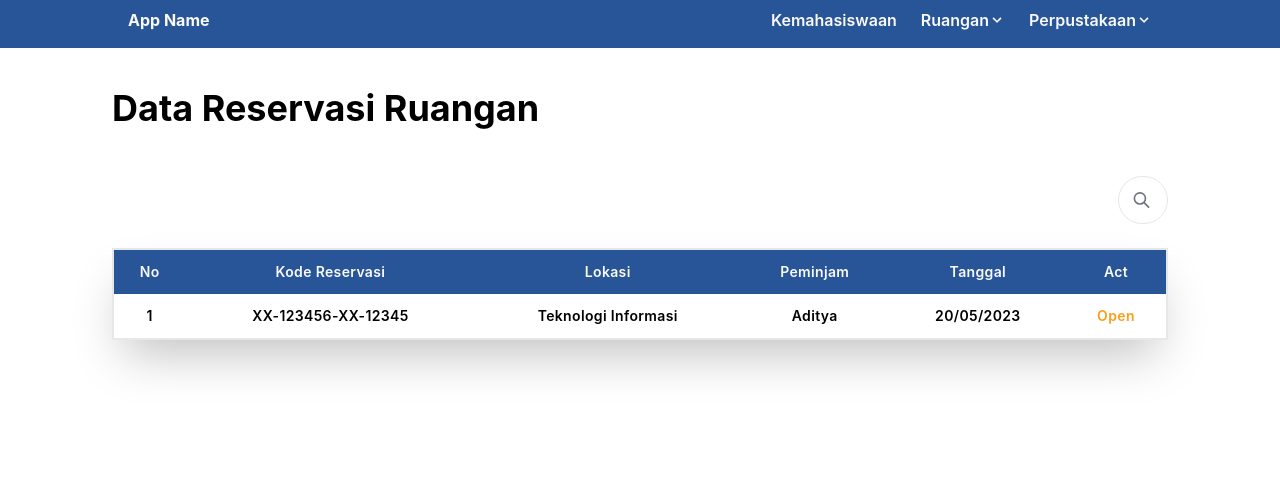
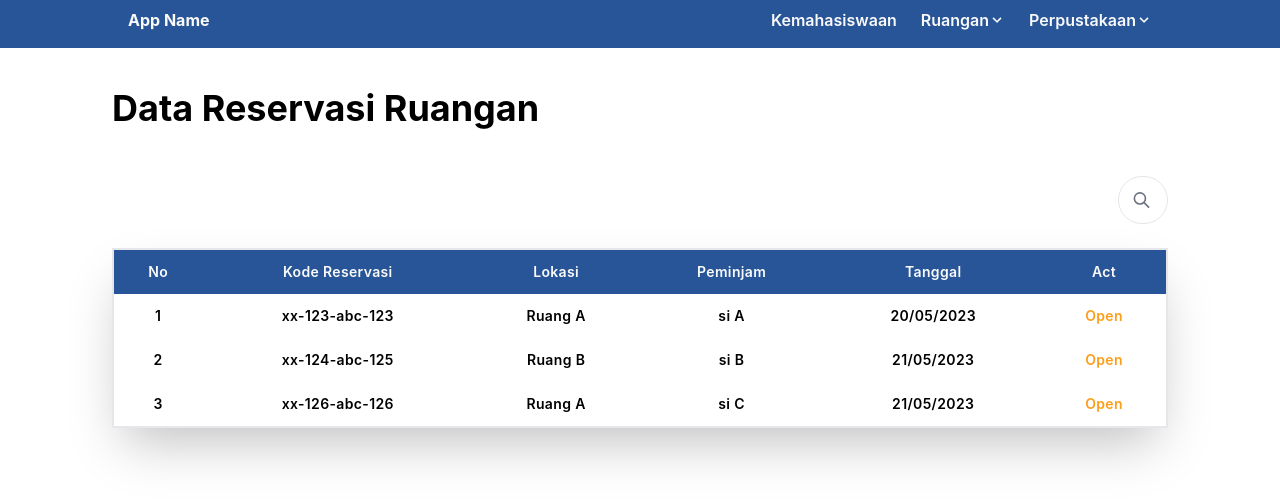
Before and after one commit to adityar22/IAI.1.1-FE, a React (Create React App) app in the folder frontend-1/: page /admin/reservation in a window 1280 px wide. Shown: the top 502 px of the page. Built offline with nearby package versions, Linux system fonts and the light colour scheme.

Commit message:
fix rsv management

```diff
--- a/frontend-1/src/components/room/ReservationList.jsx
+++ b/frontend-1/src/components/room/ReservationList.jsx
@@ -0,0 +1,30 @@
+import React, { useState } from "react";
+import RsvDetail from "./RsvDetail";
+
+const ReservationList = ({rsv, index}) => {
+    const [detail, setDetail] = useState(false)
+    const viewDetail =(state)=>{
+        setDetail(state)
+    }
+
+    return (
+        <>
+            {detail && <RsvDetail rsv={rsv} selfPopUp={viewDetail} />}
+            <tr key={index} className="">
+                <td className="py-3 bg-white-800 p-3 text-sm font-semibold tracking-wide">{index+1}</td>
+                <td className="py-3 bg-white-800 p-3 text-sm font-semibold tracking-wide">{rsv.kode}</td>
+                <td className="py-3 bg-white-800 p-3 text-sm font-semibold tracking-wide">{rsv.lokasi}</td>
+                <td className="py-3 bg-white-800 p-3 text-sm font-semibold tracking-wide">{rsv.peminjam}</td>
+                <td className="py-3 bg-white-800 p-3 text-sm font-semibold tracking-wide">{rsv.tanggal}</td>
+                <td className="py-3 bg-white-800 p-3 text-sm font-semibold tracking-wide">
+                    <p
+                        className="cursor-pointer text-orange hover:text-yellow-300"
+                        onClick={(e)=>{viewDetail(true)}}
+                    >Open</p>
+                </td>
+            </tr>
+        </>
+    );
+}
+
+export default ReservationList;
--- /dev/null
+++ b/frontend-1/src/components/room/RsvDetail.jsx
@@ -0,0 +1,64 @@
+import React, { useState } from "react";
+
+const RsvDetail = ({ rsv, selfPopUp }) => {
+    const [konfirmasi, setKonfirmasi] = useState("")
+    const handleConfirm=(e)=>{
+        setKonfirmasi(e.target.value)
+    }
+
+    return (
+        <>
+            <div className="overlay z-20"></div>
+            <div className="container w-fit mx-auto absolute z-30 top-1/2 left-1/2 -translate-x-1/2 -translate-y-1/2 hover:scale-105 transition-all duration-700">
+                <div className="text-left w-screen max-w-xl mx-8 bg-white shadow-xl rounded-3xl px-6 py-6">
+                    <div className="flex justify-end">
+                        <button className="" onClick={(e) => selfPopUp(false)} >x</button>
+                    </div>
+                    <div className="mb-4">
+                        <h3 className="text-xl font-bold">{rsv.kode}</h3>
+                        <label className="">{rsv.tanggal}</label>
+                    </div>
+                    <div className="mb-2 flex flex-row gap-2">
+                        <label className="">Lokasi : </label>
+                        <label className="">{rsv.lokasi}</label>
+                    </div>
+                    <div className="mb-2 flex flex-row gap-2">
+                        <label className="">Peminjam : </label>
+                        <label className="">{rsv.peminjam}</label>
+                    </div>
+                    <div className="mt-6 flex flex-col">
+                        <label className="">Konfirmasi Peminjaman : </label>
+                        <div className="flex flex-row gap-4">
+                            <label>
+                                <input
+                                    type="radio"
+                                    value="Ditolak"
+                                    checked={konfirmasi==="Ditolak"}
+                                    onChange={handleConfirm}
+                                />Ditolak
+                            </label>
+                            <label>
+                                <input
+                                    type="radio"
+                                    value="Disetujui"
+                                    checked={konfirmasi==="Disetujui"}
+                                    onChange={handleConfirm}
+                                />Disetujui
+                            </label>
+                        </div>
+                    </div>
+
+                    <div className="flex justify-end gap-4">
+                        <button
+                            className="bg-orange mt-3 hover:bg-blue-700 text-white font-bold py-2 px-4 rounded focus :outline-none focus:shadow-outline"
+                        >
+                            Submit
+                        </button>
+                    </div>
+                </div>
+            </div>
+        </>
+    );
+}
+
+export default RsvDetail;
--- a/frontend-1/src/pages/Admin/RoomReservation.jsx
+++ b/frontend-1/src/pages/Admin/RoomReservation.jsx
@@ -1,11 +1,12 @@
 import React from "react";
 import Searchbar from "../../components/public/searchbar";
+import ReservationList from "../../components/room/ReservationList";
 
 const RoomReservation = () => {
     const reservations = [
-        { title: 'Book 1', author: 'Author 1', publisher:'Publisher 1', synopsis:'lorem ipsum sir dolor amet', isFiction:true, numOfBooks:5, genres:['gen1','gen2', 'gen3'], cover: 'book1.jpg' },
-        { title: 'Book 2', author: 'Author 2', publisher:'Publisher 2', synopsis:'lorem ipsum sir dolor amet', isFiction:true, numOfBooks:8, genres:['gen1','gen2', 'gen3'], cover: 'book2.jpg' },
-        { title: 'Book 3', author: 'Author 3', publisher:'Publisher 3', synopsis:'lorem ipsum sir dolor amet', isFiction:true, numOfBooks:11, genres:['gen1','gen2', 'gen3'], cover: 'book3.jpg' },
+        { kode: 'xx-123-abc-123', lokasi: 'Ruang A', peminjam:'si A', tanggal:'20/05/2023' },
+        { kode: 'xx-124-abc-125', lokasi: 'Ruang B', peminjam:'si B', tanggal:'21/05/2023' },
+        { kode: 'xx-126-abc-126', lokasi: 'Ruang A', peminjam:'si C', tanggal:'21/05/2023' },
     ];
 
     return (
@@ -30,16 +31,9 @@ const RoomReservation = () => {
                         </tr>
                     </thead>
                     <tbody>
-                        <tr key="" className="">
-                            <td className="py-3 bg-white-800 p-3 text-sm font-semibold tracking-wide">1</td>
-                            <td className="py-3 bg-white-800 p-3 text-sm font-semibold tracking-wide">XX-123456-XX-12345</td>
-                            <td className="py-3 bg-white-800 p-3 text-sm font-semibold tracking-wide">Teknologi Informasi</td>
-                            <td className="py-3 bg-white-800 p-3 text-sm font-semibold tracking-wide">Aditya</td>
-                            <td className="py-3 bg-white-800 p-3 text-sm font-semibold tracking-wide">20/05/2023</td>
-                            <td className="py-3 bg-white-800 p-3 text-sm font-semibold tracking-wide">
-                                <p className="cursor-pointer text-orange hover:text-yellow-300">Open</p>
-                            </td>
-                        </tr>
+                        {reservations && reservations.map((rsv, index)=>(
+                            <ReservationList rsv={rsv} index={index} />
+                        ))}
                     </tbody>
                 </table>
                 <div className="flex-row">
```
